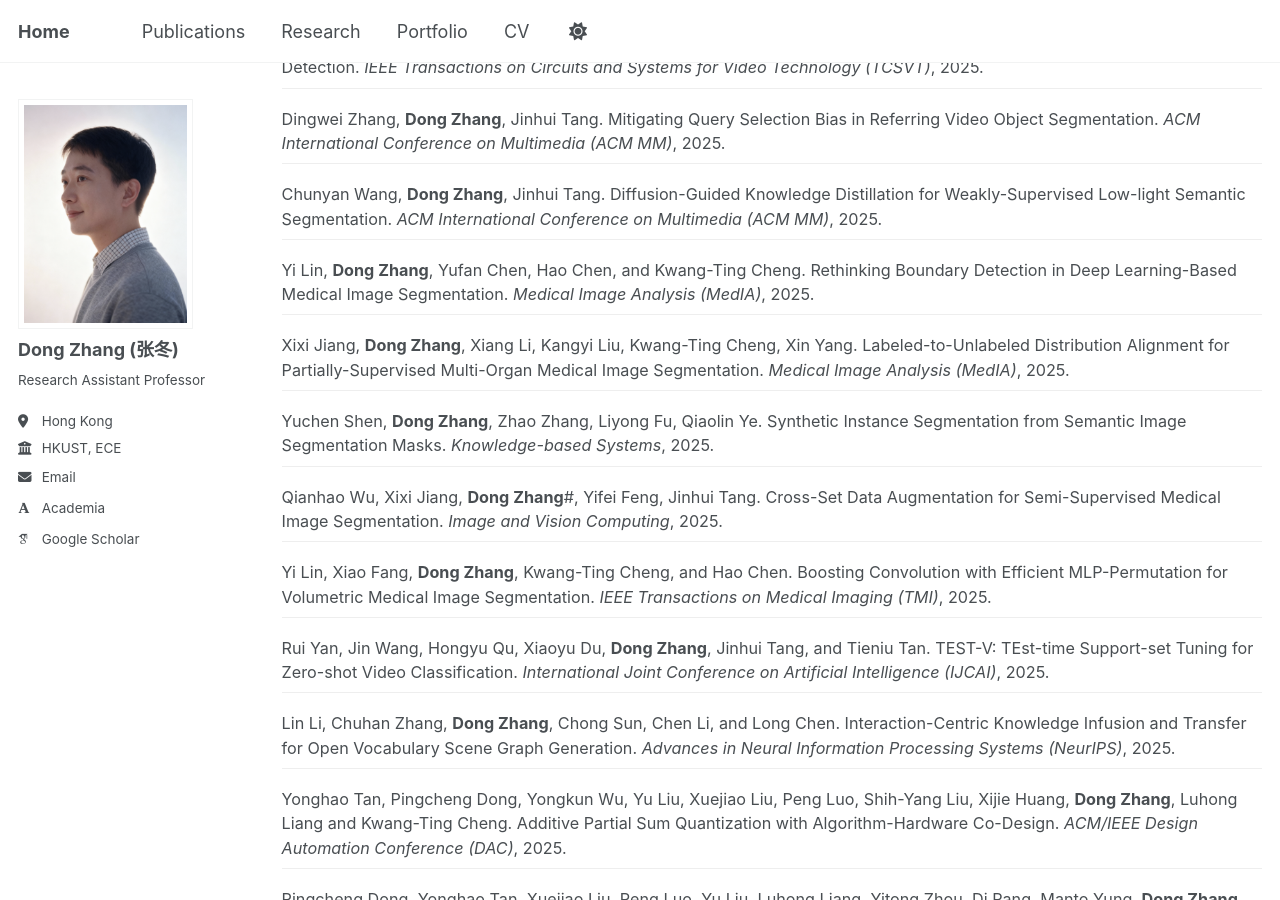
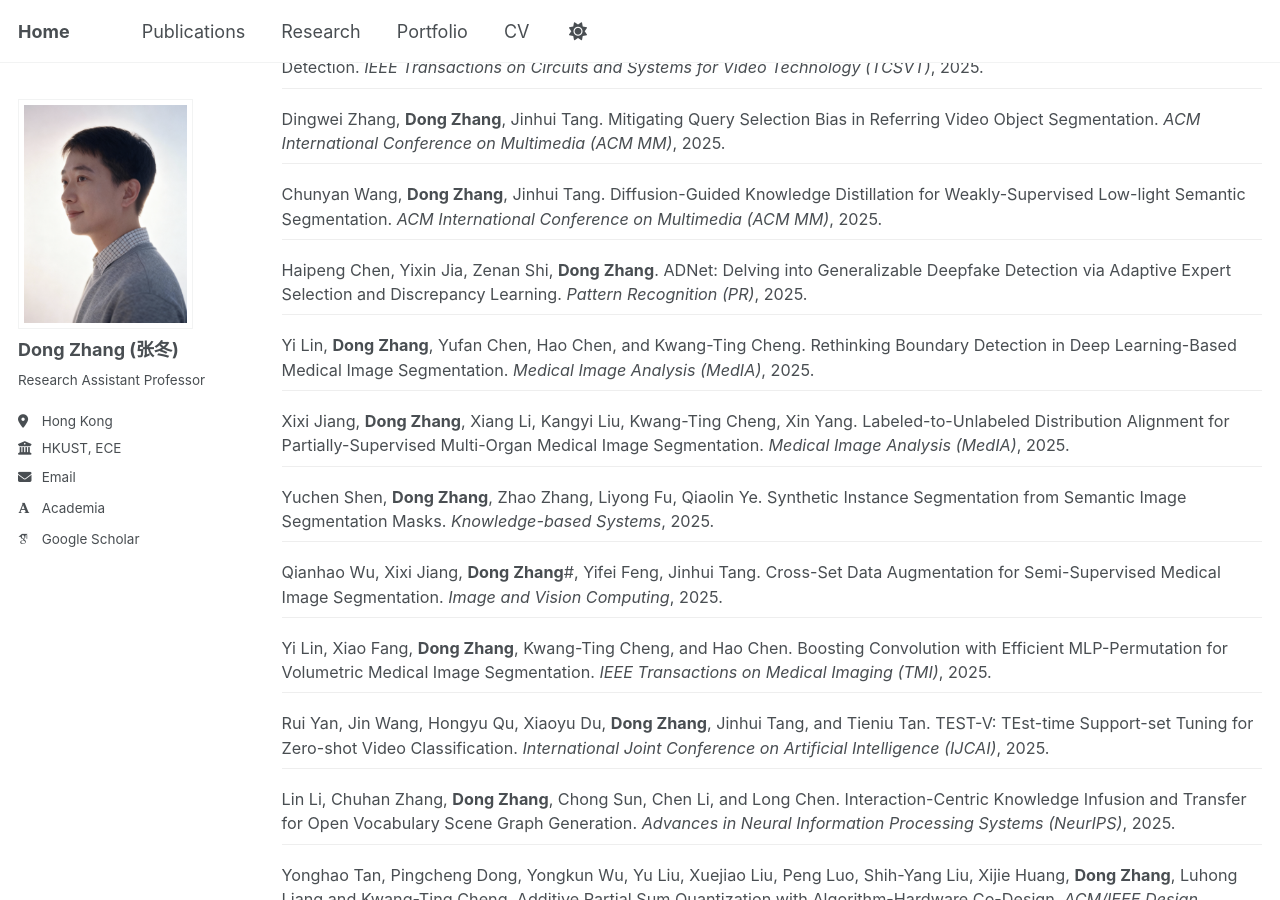
Before and after one commit to dongzhang89/dongzhang89.github.io, a Jekyll site: the page built from _pages/publications.html, in a window 1280 px wide and 900 px high, scrolled down 1379 px. Built offline with Jekyll 4.4.1, drawn with Linux system fonts in a browser that asks for light colours; some web fonts are replaced; a script that is not in the unit is left out.

Commit message:
Update publications.html

```diff
--- a/_pages/publications.html
+++ b/_pages/publications.html
@@ -184,6 +184,7 @@ author_profile: true
 <li>Yu Quan, <strong>Dong Zhang</strong>, Jinhui Tang. Generalized Concordant Vision Transformer with Masked Image Tokens for Object Detection. <em>IEEE Transactions on Circuits and Systems for Video Technology (TCSVT)</em>, 2025.</li>
 <li>Dingwei Zhang, <strong>Dong Zhang</strong>, Jinhui Tang. Mitigating Query Selection Bias in Referring Video Object Segmentation. <em>ACM International Conference on Multimedia (ACM MM)</em>, 2025.</li>
 <li>Chunyan Wang, <strong>Dong Zhang</strong>, Jinhui Tang. Diffusion-Guided Knowledge Distillation for Weakly-Supervised Low-light Semantic Segmentation. <em>ACM International Conference on Multimedia (ACM MM)</em>, 2025.</li>
+<li>Haipeng Chen, Yixin Jia, Zenan Shi, <strong>Dong Zhang</strong>. ADNet: Delving into Generalizable Deepfake Detection via Adaptive Expert Selection and Discrepancy Learning. <em>Pattern Recognition (PR)</em>, 2025.</li>
 <li>Yi Lin, <strong>Dong Zhang</strong>, Yufan Chen, Hao Chen, and Kwang-Ting Cheng. Rethinking Boundary Detection in Deep Learning-Based Medical Image Segmentation. <em>Medical Image Analysis (MedIA)</em>, 2025.</li>
 <li>Xixi Jiang, <strong>Dong Zhang</strong>, Xiang Li, Kangyi Liu, Kwang-Ting Cheng, Xin Yang. Labeled-to-Unlabeled Distribution Alignment for Partially-Supervised Multi-Organ Medical Image Segmentation. <em>Medical Image Analysis (MedIA)</em>, 2025.</li>
 <li>Yuchen Shen, <strong>Dong Zhang</strong>, Zhao Zhang, Liyong Fu, Qiaolin Ye. Synthetic Instance Segmentation from Semantic Image Segmentation Masks. <em>Knowledge-based Systems</em>, 2025.</li>
```
